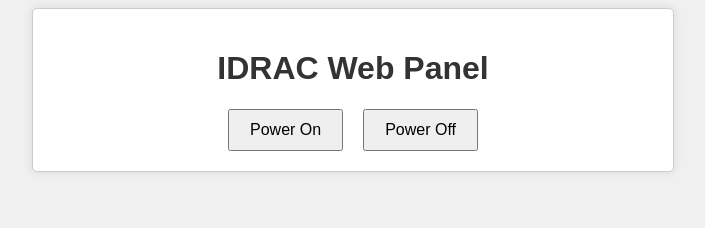
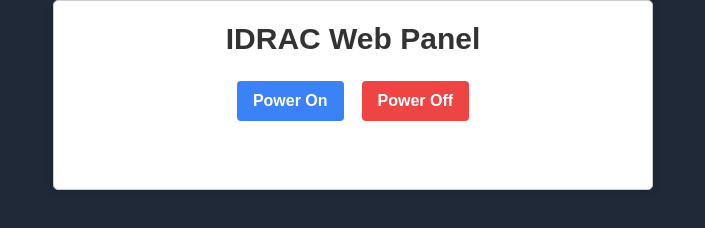
Before and after one commit to EWANZO101/NEW-IDRAC, a plain HTML site: page index.html in a window 1280 px wide. Shown: the whole page, without its empty margins (287-992 px from the left). Drawn offline with nearby package versions, Linux system fonts and the light colour scheme.

Commit message:
Update index.html

```diff
--- a/index.html
+++ b/index.html
@@ -4,14 +4,18 @@
     <meta charset="UTF-8">
     <meta name="viewport" content="width=device-width, initial-scale=1.0">
     <title>IDRAC Web Panel</title>
+    <link href="https://cdn.jsdelivr.net/npm/tailwindcss@2.2.19/dist/tailwind.min.css" rel="stylesheet">
     <link rel="stylesheet" href="style.css">
 </head>
-<body>
-    <div class="container">
-        <h1>IDRAC Web Panel</h1>
-        <div class="buttons">
-            <button id="powerOnBtn">Power On</button>
-            <button id="powerOffBtn">Power Off</button>
+<body class="bg-gray-800 text-white">
+    <div class="container mx-auto mt-8 p-6 bg-gray-900 rounded-lg shadow-lg">
+        <h1 class="text-3xl font-semibold text-center mb-6">IDRAC Web Panel</h1>
+        <div class="flex justify-center">
+            <button id="powerOnBtn" class="px-4 py-2 bg-blue-500 text-white font-semibold rounded mr-2 hover:bg-blue-600 focus:outline-none focus:ring-2 focus:ring-blue-500 focus:ring-opacity-50">Power On</button>
+            <button id="powerOffBtn" class="px-4 py-2 bg-red-500 text-white font-semibold rounded hover:bg-red-600 focus:outline-none focus:ring-2 focus:ring-red-500 focus:ring-opacity-50">Power Off</button>
+        </div>
+        <div id="status" class="mt-6 text-center">
+            Server Status: <span id="serverStatus" class="font-semibold"></span>
         </div>
     </div>
     <script src="script.js"></script>
```
